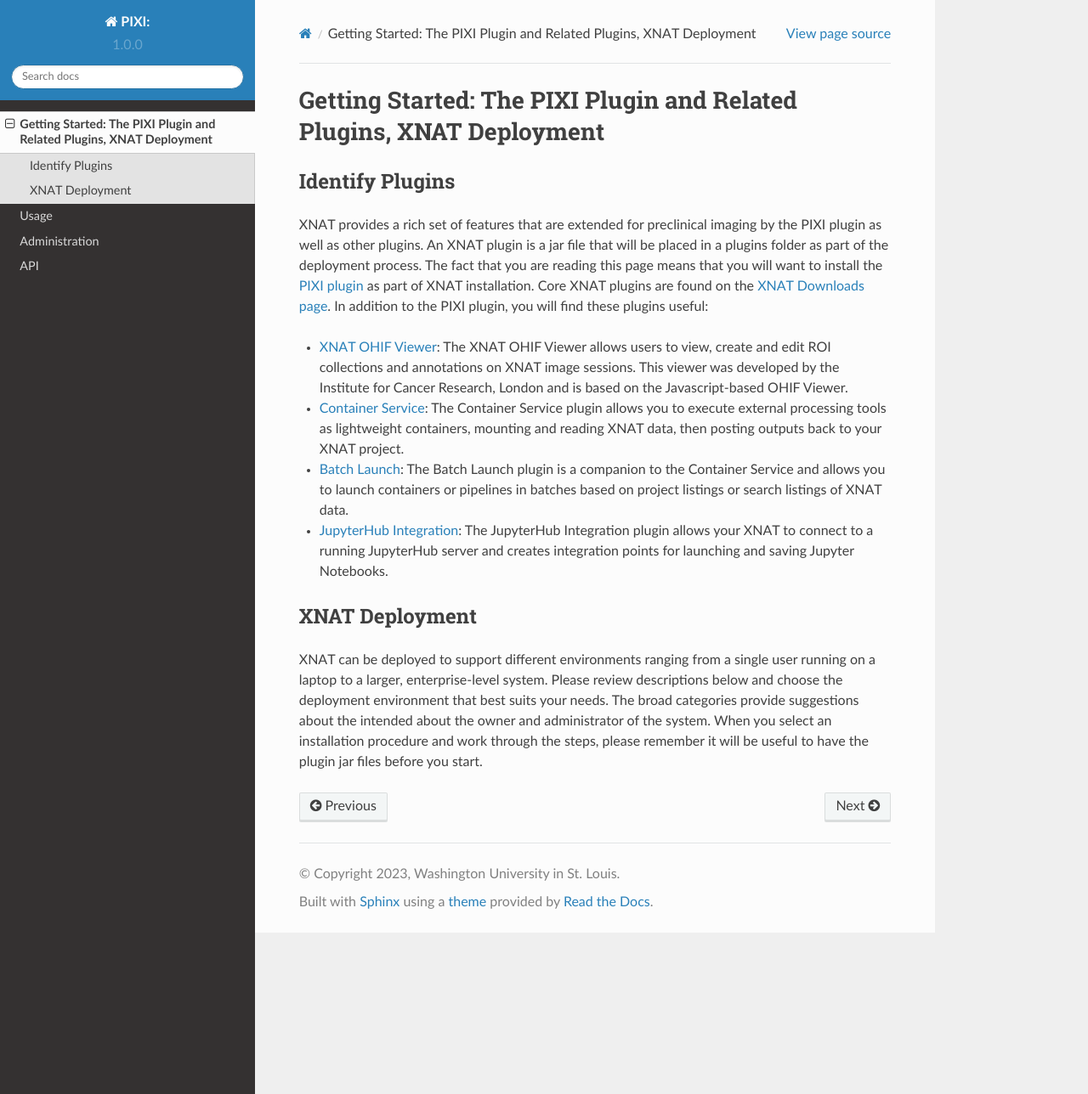
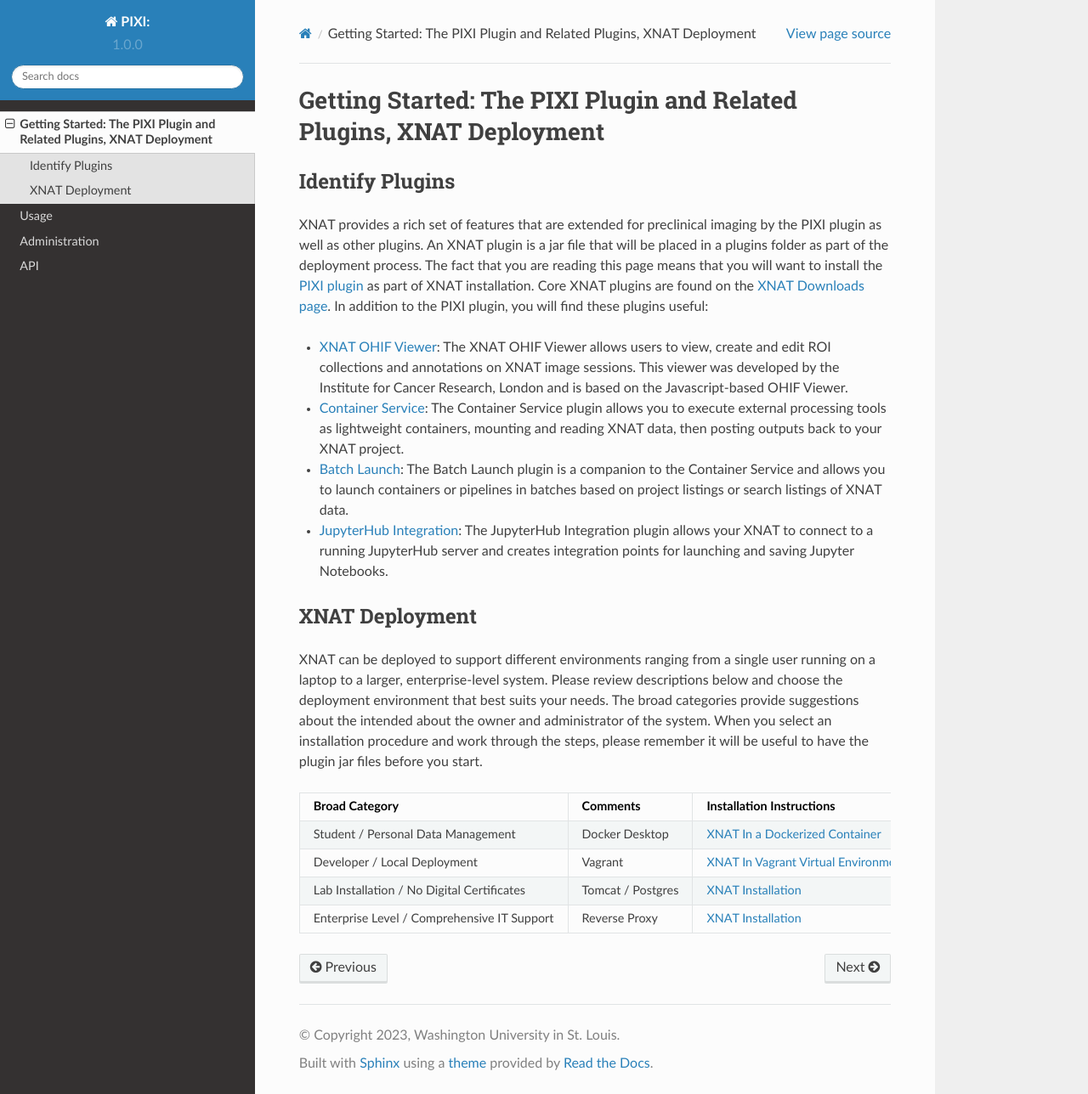
Before and after one commit to preclinical-imaging/documentation, a Sphinx documentation site: the page built from docs/source/getting_started.rst, in a window 1280 px wide and 1288 px high. Shown: the whole window at 85% size. Built offline with Sphinx 7.4.7 and the Read the Docs theme 2.0.0, drawn with Linux system fonts in a browser that asks for light colours.

Commit message:
Getting Started: Fix formatting issue that was killing table rendering

```diff
--- a/docs/source/getting_started.rst
+++ b/docs/source/getting_started.rst
@@ -24,7 +24,7 @@ The broad categories provide suggestions about the intended about the owner and
 When you select an installation procedure and work through the steps, please remember it will be useful to have the plugin jar files before you start.
 
 +---------------------------------------------+-----------------+----------------------------------------+
-| Broad Category                              | Comments        | Installation Instructions              |                                                                                              |
+| Broad Category                              | Comments        | Installation Instructions              |
 +=============================================+=================+========================================+
 | Student / Personal Data Management          | Docker Desktop  | `XNAT In a Dockerized Container`_      |
 +---------------------------------------------+-----------------+----------------------------------------+
```
